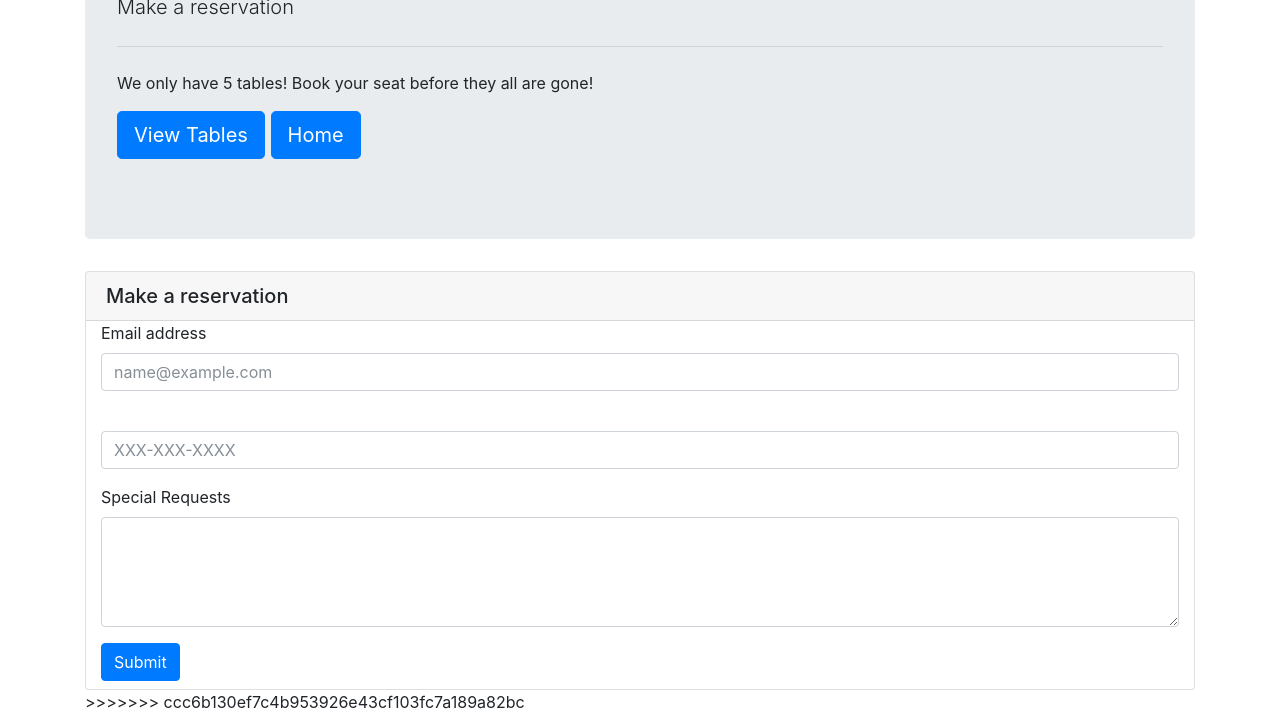
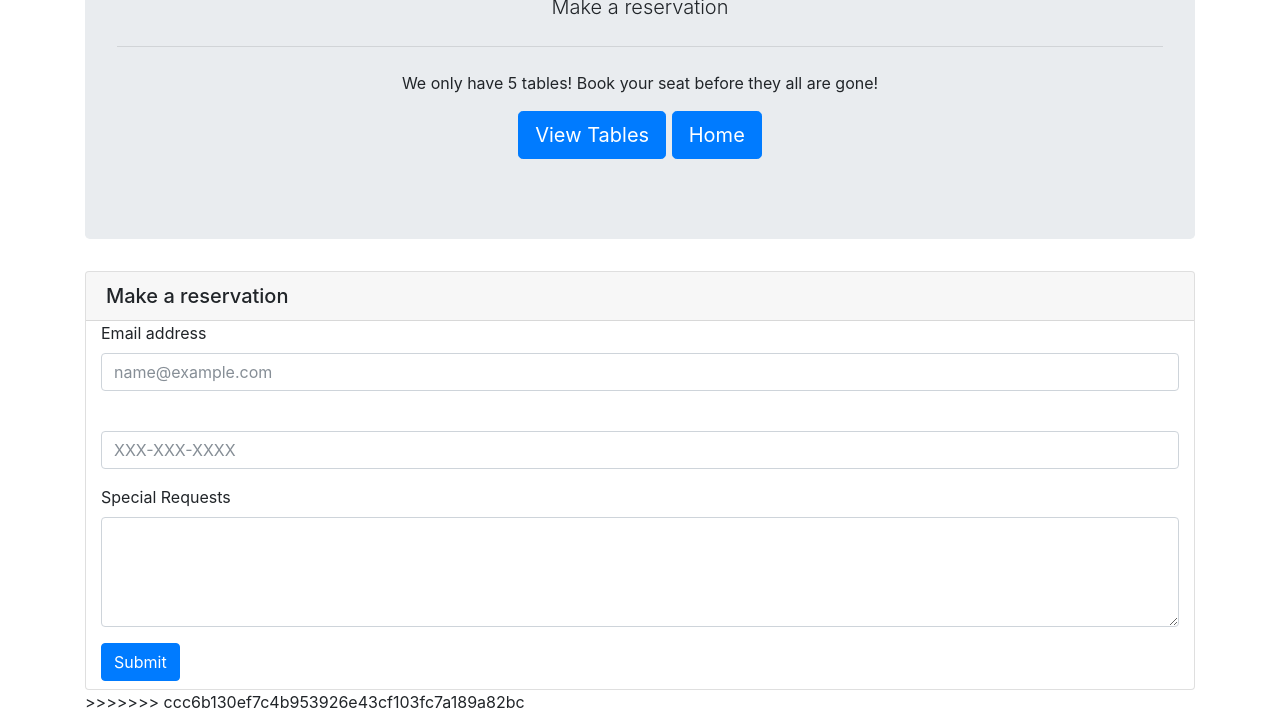
Before and after one commit to jayblack388/2-3-Project, a website: page html/reserve.html in a window 1280 px wide. Shown: the part 147-861 px from the top of the page. Drawn offline with nearby package versions, Linux system fonts and the light colour scheme.

Commit message:
changed index link

```diff
--- a/html/reserve.html
+++ b/html/reserve.html
@@ -16,7 +16,7 @@
 <!-- Main Container -->
   <div class="container">
 	<!-- Top Jumbotron -->
-	<div class="row justify-content-center">
+	<div class="row text-center">
 		<div class="col-12">
 			<div class="jumbotron">
 		  		<h1 class="display-4">Hot Resaurant</h1>
@@ -25,8 +25,8 @@
 		  		<p>We only have 5 tables! Book your seat before they all are gone!
 				</p>
 		  		<p class="lead">
-		   			<a class="btn btn-primary btn-lg" href="tables.html" role="button">View Tables</a>
-		   			<a class="btn btn-primary btn-lg" href="index.html" role="button">Home</a>
+		   			<a class="btn btn-primary btn-lg" href="./tables.html" role="button">View Tables</a>
+		   			<a class="btn btn-primary btn-lg" href="/" role="button">Home</a>
 		  		</p>
 			</div>
 		</div>
--- a/server.js
+++ b/server.js
@@ -10,7 +10,7 @@ var PORT = process.env.PORT || 3000;
 app.use(bodyParser.urlencoded({ extended: false }));
 app.use(bodyParser.json());
 
-app.get("/index.html", function(req, res) {
+app.get("/", function(req, res) {
 	res.sendFile(path.join(__dirname, "html/index.html"));
 })
 
```
Also changed, not shown: html/tables.html (+1 -1 lines).
